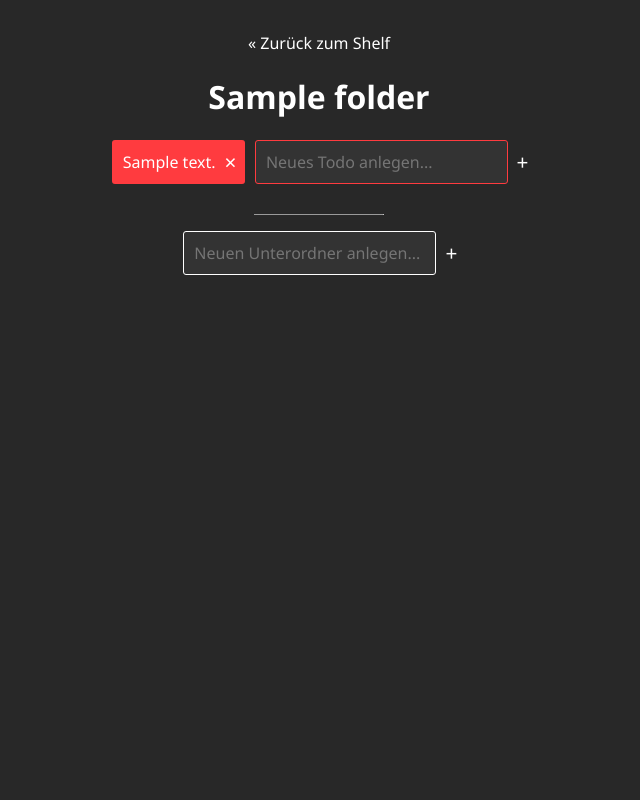
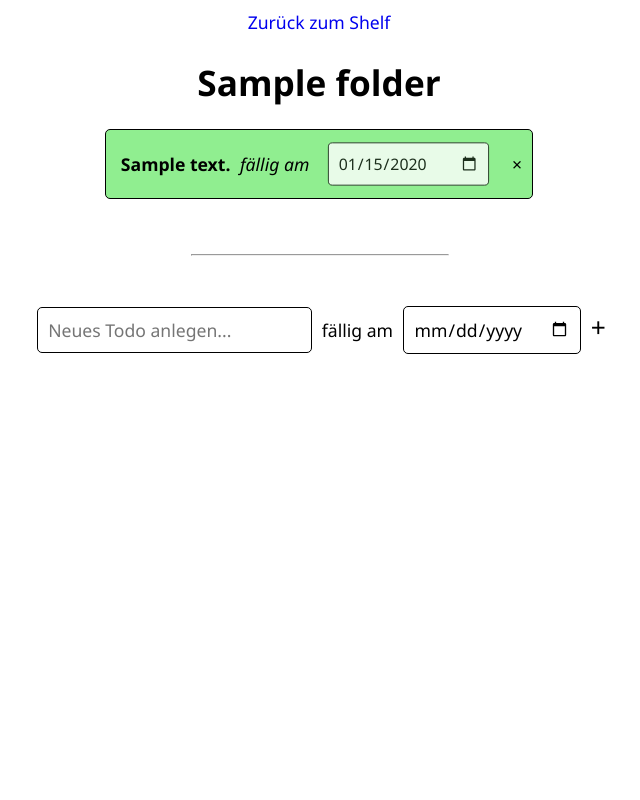
Before and after one commit to FearFreddy/MyShelf, a Django app: page /shelf/1/ in a window 1280 px wide. Shown: the whole page, without its empty margins (321-961 px from the left). Run offline with Django 3.2, Linux system fonts and the light colour scheme; tables that the repository leaves empty hold one stand-in row (values such as "Sample post").

Commit message:
"Forked" university progress.

```diff
--- a/shelf/models.py
+++ b/shelf/models.py
@@ -1,16 +1,19 @@
 from django.db import models
+from datetime import datetime, timedelta
+from .util import get_remaining_days_from_datetime
 
 # Create your models here.
 
 class Folder(models.Model):
-    parent_folder = models.ForeignKey('self', on_delete=models.CASCADE, blank=True, null=True)
     folder_name = models.CharField(max_length=50)
     def __str__(self):
         return self.folder_name
 
 class Todo(models.Model):
-    todo = models.ForeignKey(Folder, on_delete=models.CASCADE)
-    todo_text = models.CharField(max_length=50)
-    is_urgent = models.BooleanField
+    in_folder = models.ForeignKey(Folder, on_delete=models.CASCADE)
+    todo_text = models.CharField(max_length=500)
+    due_date = models.DateTimeField(default=datetime.now() + timedelta(hours=24))
+    def get_remaining_days(self):
+        return get_remaining_days_from_datetime(self.due_date)
     def __str__(self):
         return self.todo_text
--- a/shelf/static/shelf/main.css
+++ b/shelf/static/shelf/main.css
@@ -9,24 +9,26 @@
   padding: 0;
   margin: 0;
   margin-top: 10px;
-  font-size: 16px;
-  background-color: rgb(40, 40, 40);
-  color: white;
+  font-size: 1.1em;
 }
 hr {
-  margin: 10px;
-  width: 10%;
-  margin: 0 auto;
+  margin: 50px;
 }
 input {
   font-size: 1em;
 }
 a {
   text-decoration: none;
-  color: white;
 }
 h1 {
   text-align: center;
+}
+h4 {
+  margin: 5px;
+}
+hr {
+  width: 20%;
+  margin-left: 40%;
 }
 ul {
   margin-bottom: 20px;
@@ -38,74 +40,61 @@
 li * {
   display: inline;
 }
-li.folder:nth-child(even) {
-  background-color: #ddd;
-}
 li {
   list-style-type: none;
   padding: 10px;
-  border: 1px solid white;
-  border-radius: 3px;
+  border: 1px solid black;
+  border-radius: 5px;
   width: max-content;
-  margin-right: 10px;
-  margin-bottom: 10px;
-  background-color: #999;
+  margin: 0 5px 5px 5px;
+  background-color: lightgrey;
 }
 li.todos {
-  background-color: #ff3b3f;
-  border: 1px solid transparent;
-  cursor: default;
+  background-color: lightgreen;
 }
-li.folder:hover {
-  border: 1px solid white;
-  background-color: white;
+li.todos.todo_done {
+  background-color: red;
+}
+li.todos.todo_urgent {
+  background-color: darkorange;
+}
+li.todos.todo_soon {
+  background-color: yellow;
 }
 li a {
   color: black;
 }
-li.a:hover {
-  background-color: white;
-  cursor: pointer;
-}
 form {
   margin: 0;
 }
-input[type="text"] {
+input[type="text"],
+input[type="date"] {
   padding: 10px;
-  border: 1px solid white;
-  border-radius: 3px;
+  border: 1px solid black;
+  border-radius: 5px;
   width: max-content;
-  color: white;
-  background-color: #333;
+  margin: 0 5px;
+  color: black;
+  cursor: text;
 }
-input.add_todo {
-  border-color: #ff3b3f;
+li input[type="date"] {
+  opacity: 0.8;
+  transform: scale(0.9)
 }
 .delete_folder_button,
-.add_button,
-.delete_todo_button {
+.add_button {
   padding: 0;
   border: none;
   background-color: transparent;
   cursor: pointer;
-  transform: scale(1.3);
 }
 .add_button {
   padding: 0;
-  color: white;
-  padding-left: 5px;
+  font-size: 1.5em;
 }
 .delete_folder_button {
   padding-left: 5px;
-  color: black;
 }
 .delete_folder_button:hover {
   color: red;
 }
-.delete_todo_button {
-  padding-left: 5px;
-  color: white;
-}
-i {
-  font-size: 0.8em;
-}
--- a/shelf/templates/shelf/folder_detail.html
+++ b/shelf/templates/shelf/folder_detail.html
@@ -1,76 +1,47 @@
-<html>
-  <head>
-    <meta name="viewport" content="width=device-width, initial-scale=1" />
-    {% load static %} <link href="{% static "shelf/main.css" %}"
-    rel="stylesheet" type="text/css" media="screen" />
-  </head>
-  <body>
+{% load static %}
+<link href="{% static "shelf/main.css" %}" rel="stylesheet" type="text/css" media="screen" />
+
+<a href="{% url 'shelf:index' %}">Zurück zum Shelf</a>
+<br />
+<h1>{{ folder.folder_name }}</h1>
+
 {% if error_message %}
 <p>
   <strong>{{ error_message }}</strong>
 </p>
 {% endif %}
-    </br>
-    <a href="{% url 'shelf:index' %}">« Zurück zum Shelf</a>
-    {% if folder.parent_folder.id %}
-    </br>
-    </br>
-    <a href="{% url 'shelf:folder_detail' folder.parent_folder.id %}">
-      ‹ Zurück zu {{ folder.parent_folder }}
-    </a>
-    {% endif %}
-    <h1>{{ folder.folder_name }}</h1>
+
+{% if folder.todo_set.all %}
 <ul>
-    {% if folder.todo_set.all %}
-      {% for todo in folder.todo_set.all %}
-      <li class="todos">
-        {{ todo.todo_text }}
+  {% for todo in folder.todo_set.all|dictsort:"due_date" %}
+  <li class="todos
+    {% if todo.get_remaining_days < 0  %} todo_done
+    {% elif todo.get_remaining_days < 3 %} todo_urgent
+    {% elif todo.get_remaining_days < 6 %} todo_soon
+    {% endif %}">
+    <h4>{{ todo.todo_text }}</h4>
+    <form action="{% url 'shelf:edit_todo' %}" method="post">
+      {% csrf_token %}
+      <input type="hidden" name="todo_id" value="{{ todo.id }}" />
+      <i>fällig am</i>
+      <input type="date" value="{{ todo.due_date|date:'Y-m-d' }}" name="due_date" onchange="this.form.submit()" />
+    </form>
     <form action="{% url 'shelf:delete_todo' %}" method="post">
       {% csrf_token %}
       <input type="hidden" name="todo_id" value="{{ todo.id }}" />
-          <input type="submit" value="×" class="delete_todo_button" />
+      <input type="submit" value="×" class="delete_folder_button" />
     </form>
   </li>
   {% endfor %}
+</ul>
 {% endif %}
+
+<hr />
+
 <form action="{% url 'shelf:create_todo' folder.id %}" method="post">
   {% csrf_token %}
-        <input
-          type="text"
-          name="todo_text"
-          id="todo_text"
-          class="add_todo"
-          value=""
-          placeholder="Neues Todo anlegen..."
-        />
+  <input type="text" name="todo_text" id="todo_text" value="" placeholder="Neues Todo anlegen..." required />
+  <span>fällig am</span>
+  <input type="date" name="due_date" id="date_field" required />
   <input type="submit" value="+" class="add_button" />
 </form>
-    </ul>
-    <hr size="1" />
-    <ul>
-      {% if subfolders %} {% for subfolder in subfolders %}
-      <li class="folder">
-        <a href="{% url 'shelf:folder_detail' subfolder.id %}">
-          <i>{{ folder.folder_name }} </i> / {{ subfolder.folder_name }} ({{ subfolder.todos_inside_count }})
-        </a>
-        <form action="{% url 'shelf:delete_folder' %}" method="post">
-          {% csrf_token %}
-          <input type="hidden" name="folder_id" value="{{ subfolder.id }}" />
-          <input type="submit" value="×" class="delete_folder_button" />
-        </form>
-      </li>
-      {% endfor %} {% endif %}
-      <form action="{% url 'shelf:create_folder' %}" method="post">
-        {% csrf_token %}
-        <input type="hidden" name="parent_folder" value="{{ folder.id }}" />
-        <input
-          type="text"
-          name="folder_name"
-          value=""
-          placeholder="Neuen Unterordner anlegen..."
-        />
-        <input type="submit" value="+" class="add_button" />
-      </form>
-    </ul>
-  </body>
-</html>
--- a/shelf/urls.py
+++ b/shelf/urls.py
@@ -6,9 +6,10 @@
 urlpatterns = [
     # ex: /shelf/
     path('', views.index, name='index'),
-    # ex: /folders/5/
+    # ex: /shelf/5/
     path('<int:folder_id>/', views.folder_detail, name='folder_detail'),
     path('<int:folder_id>/create_todo/', views.create_todo, name='create_todo'),
+    path('edit_todo/', views.edit_todo, name='edit_todo'),
     path('delete_todo/', views.delete_todo, name='delete_todo'),
     path('create_folder/', views.create_folder, name='create_folder'),
     path('delete_folder/', views.delete_folder, name='delete_folder'),
--- /dev/null
+++ b/shelf/util.py
@@ -0,0 +1,9 @@
+from datetime import datetime
+
+def get_remaining_days_from_datetime(time):
+    A = time.replace(hour = 0, minute = 0, second = 0, microsecond = 0)
+    timezone_info = time.tzinfo
+    B = datetime.now(timezone_info)
+    if((A - B).days < 0):
+        return -1
+    return (A - B).days
--- a/shelf/views.py
+++ b/shelf/views.py
@@ -6,23 +6,25 @@
 # Create your views here.
 
 def index(request):
-    root_folders = Folder.objects.filter(parent_folder__isnull=True)
-    for root_folder in root_folders:
-        root_folder.todos_inside_count = recursive_count_todos_in_folder(root_folder.id)
-    context = {'root_folders': root_folders}
-    return render(request, 'shelf/index.html', context)
+    folders = Folder.objects.all()
+    return render(request, 'shelf/index.html', {'folders': folders})
 
 def folder_detail(request, folder_id):
     folder = get_object_or_404(Folder, pk=folder_id)
-    subfolders = Folder.objects.filter(parent_folder=folder_id)
-    for subfolder in subfolders:
-        subfolder.todos_inside_count = recursive_count_todos_in_folder(subfolder.id)
-    return render(request, 'shelf/folder_detail.html', {'folder': folder, 'subfolders': subfolders})
+    return render(request, 'shelf/folder_detail.html', {'folder': folder})
 
 def create_todo(request, folder_id):
     folder = get_object_or_404(Folder, pk=folder_id)
-    folder.todo_set.create(todo_text=request.POST.get('todo_text', ''))
+    folder.todo_set.create(todo_text=request.POST.get('todo_text', ''), due_date=request.POST.get('due_date', ''))
     return HttpResponseRedirect(reverse('shelf:folder_detail', args=(folder.id,)))
+
+def edit_todo(request):
+    todo = get_object_or_404(Todo, pk=request.POST.get('todo_id', 0))
+    new_date = request.POST.get('due_date', '')
+    if(new_date != ''):
+        todo.due_date = new_date
+        todo.save()
+    return HttpResponseRedirect(request.META.get('HTTP_REFERER'))
 
 def delete_todo(request):
     todo = get_object_or_404(Todo, pk=request.POST.get('todo_id', 0))
@@ -30,26 +32,10 @@
     return HttpResponseRedirect(request.META.get('HTTP_REFERER'))
 
 def create_folder(request):
-    if('parent_folder' in request.POST):
-        parent_folder_instance = get_object_or_404(Folder, pk=request.POST['parent_folder'])
-        Folder.objects.create(folder_name=request.POST['folder_name'], parent_folder=parent_folder_instance)
-        return HttpResponseRedirect(reverse('shelf:folder_detail', args=(parent_folder_instance.id,)))
-    else:
-        Folder.objects.create(folder_name=request.POST.get('folder_name', 'Standard'))
-        return HttpResponseRedirect(reverse('shelf:index'))
+    Folder.objects.create(folder_name=request.POST.get('folder_name', 'Standard'))
+    return HttpResponseRedirect(reverse('shelf:index'))
 
 def delete_folder(request):
     folder = get_object_or_404(Folder, pk=request.POST.get('folder_id', 0))
     folder.delete()
-    if(folder.parent_folder):
-        return HttpResponseRedirect(reverse('shelf:folder_detail', args=(folder.parent_folder.id,)))
-    else:
-        return HttpResponseRedirect(reverse('shelf:index'))
-
-def recursive_count_todos_in_folder(folder_id):
-    folder = get_object_or_404(Folder, pk=folder_id)
-    amount = folder.todo_set.count()
-    subfolders = Folder.objects.filter(parent_folder=folder.id)
-    for subfolder in subfolders:
-        amount += recursive_count_todos_in_folder(subfolder.id)
-    return amount
+    return HttpResponseRedirect(reverse('shelf:index'))
```
Also changed, not shown: shelf/templates/shelf/index.html (+6 -12 lines), shelf/migrations/0002_auto_20190523_0120.py (added). Lines whose indentation alone changed are shown as unchanged.
